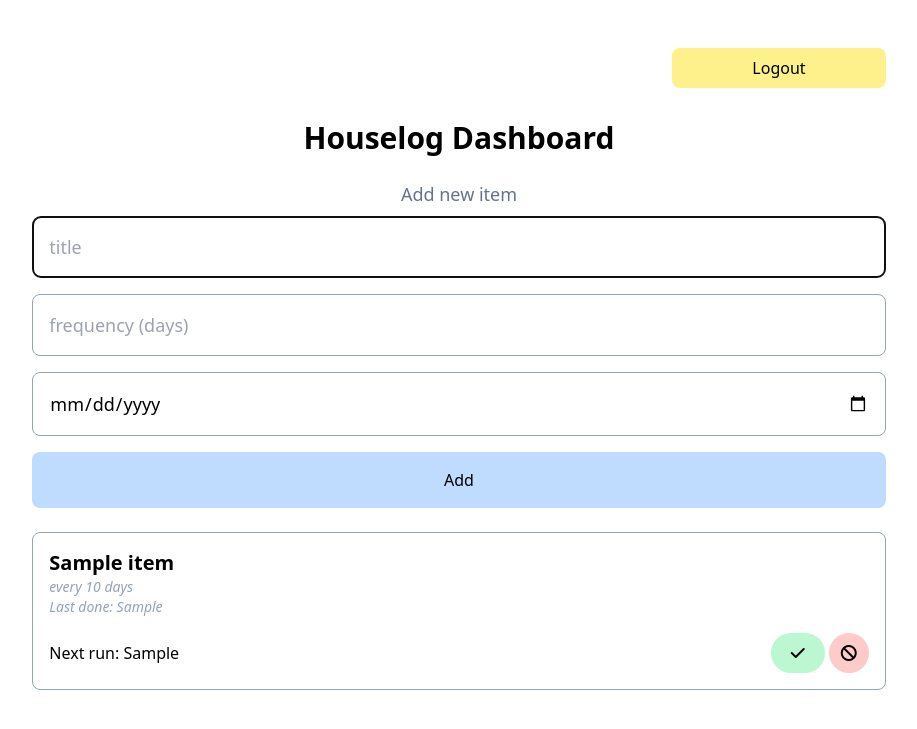
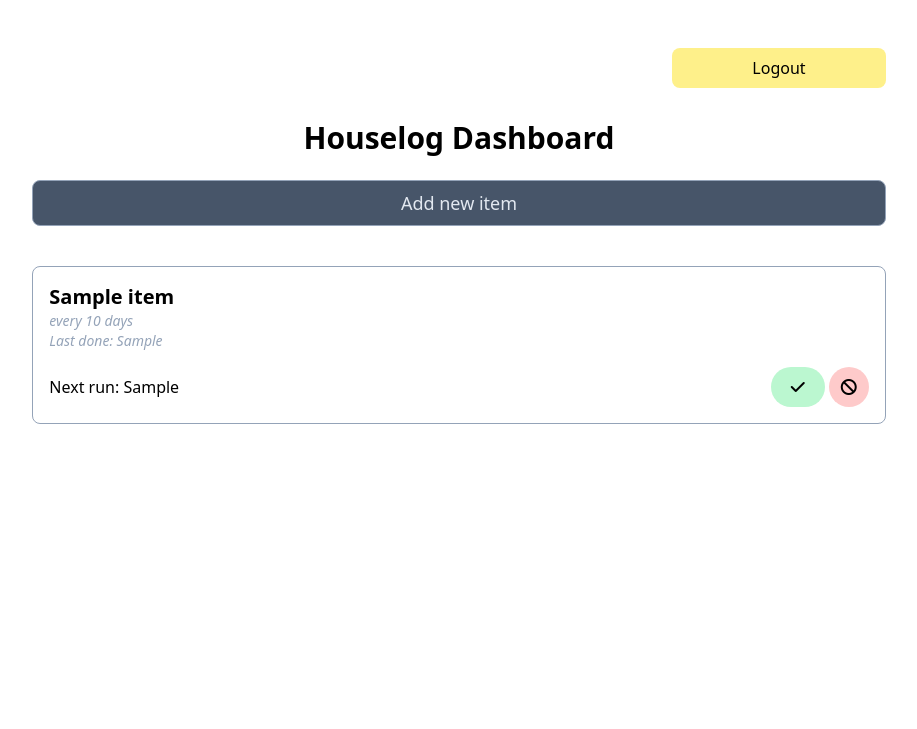
Before and after one commit to akliang/houselog, a Django app: template houselog/templates/houselog/dashboard.html in a window 1280 px wide. Shown: the top 729 px of the page, without its empty margins (181-1098 px from the left). Run offline with Django 4.2, Linux system fonts and the light colour scheme; the template is opened without the code that fills it: most values are stand-ins (such as "Sample title", 1, 10 or a date in 2020); some libraries are stand-ins or nearby versions.

Commit message:
finished add menu

```diff
--- a/houselog/templates/houselog/base.html
+++ b/houselog/templates/houselog/base.html
@@ -10,6 +10,7 @@
             {% block body %}{% endblock %}
         </div>
 
+        {% block js %}{% endblock %}
     </body>
     <!-- <a href="https://www.flaticon.com/free-icons/home" title="home icons">Home icons created by Freepik - Flaticon</a> -->
 </html>
--- a/houselog/templates/houselog/dashboard.html
+++ b/houselog/templates/houselog/dashboard.html
@@ -12,17 +12,28 @@
     Houselog Dashboard
 </div>
 
-<div class="text-lg text-center text-slate-500">
+<!-- add button initial -->
+<button class="border border-slate-400 w-full rounded-lg text-lg text-center text-slate-200 bg-slate-600 py-2" onClick="toggleAdd()" id="add-btn-initial">
     Add new item
+</button>
+<!-- add button open -->
+<button class="border border-slate-400 w-full rounded-t-lg text-lg text-center text-slate-200 bg-slate-600 py-2 hidden" onClick="toggleAdd()" id="add-btn-open">
+    Add new item
+</button>
+<div class="hidden" id="add-div">
+    <form method="POST" action="/add" class="inline">
+        {% csrf_token %}
+        <input type="text" name="title" class="w-full border border-slate-200 p-4 text-lg outline-0 text-slate-400" placeholder="title" autofocus>
+        <input type="number" name="frequency" class="w-full border border-slate-200 p-4 text-lg outline-0 text-slate-400" placeholder="frequency (days)">
+        <input type="date" class="w-full border border-slate-200 p-4 text-lg outline-0 text-slate-400" name="last_done" id="add-date" onClick="this.showPicker()" value="2000-01-01">
+        <input type="submit" class="w-full bg-blue-200 p-4 rounded-b-lg" value="Add">
+    </form>
 </div>
-<form method="POST" action="/add">
-    {% csrf_token %}
-    <input type="text" name="title" class="w-full border border-slate-400 p-4 my-2 text-lg rounded-lg" placeholder="title" autofocus>
-    <input type="number" name="frequency" class="w-full border border-slate-400 p-4 my-2 text-lg rounded-lg" placeholder="frequency (days)">
-    <!-- TODO: default date -->
-    <input type="date" class="w-full border border-slate-400 p-4 my-2 text-lg rounded-lg" name="last_done">
-    <input type="submit" class="w-full bg-blue-200 p-4 my-2 rounded-lg" value="Add">
-</form>
+
+
+<!-- add a margin between add form and items, regardless if add form is open or not or if item list if empty -->
+<div class="p-4"></div>
+
 
 {% for item in houselog_items %}
 <div class="w-full border border-slate-400 rounded-lg p-4 my-2">
@@ -58,6 +69,39 @@
         </a>
     </div>
 </div>
+{% empty %}
+<div class="border border-slate-300 rounded-lg p-4 text-center text-slate-300 italic">
+    No items to display
+</div>
 {% endfor %}
 
 {% endblock %}
+
+
+
+{% block js %}
+<script type="text/javascript">
+window.onload = (event) => {
+    // set the date picker value to today
+    date = new Date()
+    date_str = date.toISOString().split('T')[0]
+    document.getElementById("add-date").value = date_str
+}
+
+function toggleAdd() {
+    el = document.getElementById("add-div");
+    btn_initial = document.getElementById("add-btn-initial");
+    btn_open = document.getElementById("add-btn-open");
+
+    if (el.style.display == "block") {
+        el.style.display = "none"
+        btn_initial.style.display = "block"
+        btn_open.style.display = "none"
+    } else {
+        el.style.display = "block"
+        btn_initial.style.display = "none"
+        btn_open.style.display = "block"
+    }
+}
+</script>
+{% endblock %}
```
